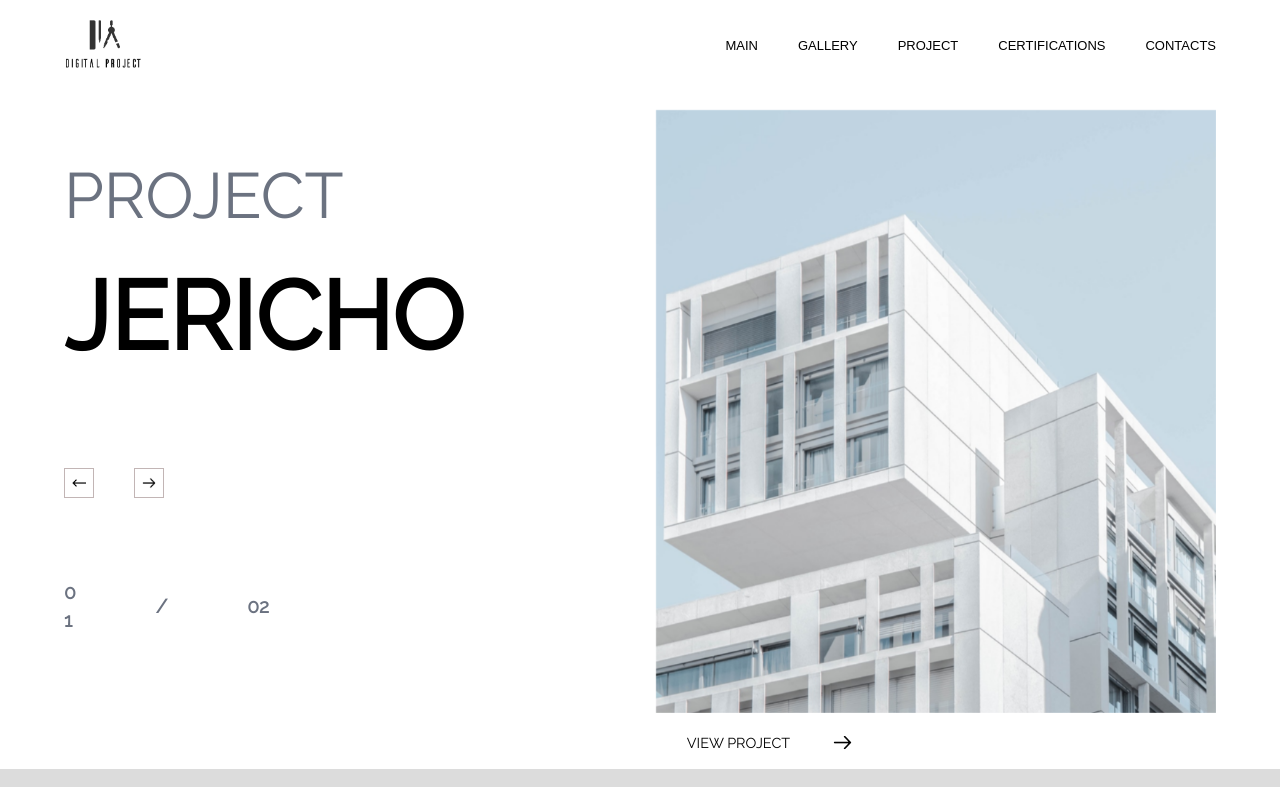
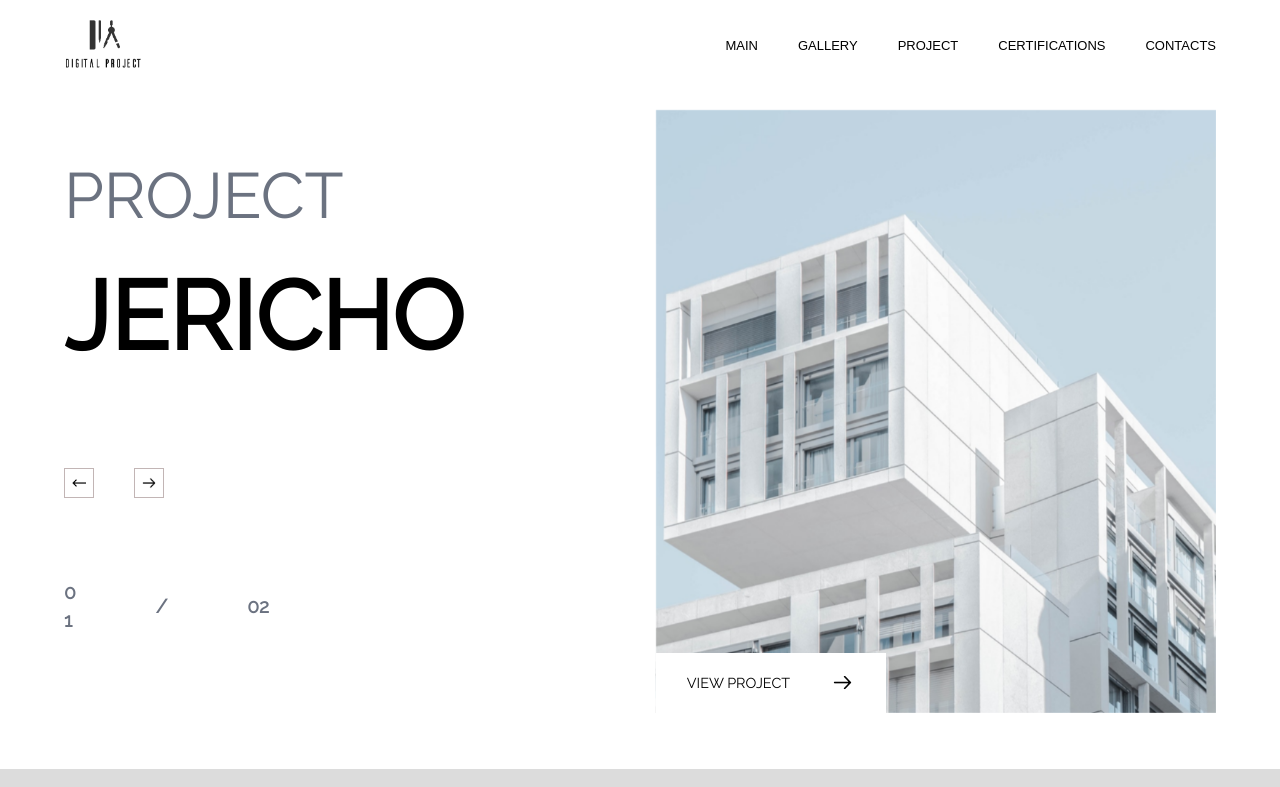
Before and after one commit to vader2k/Architect-project, a React (Vite) app in the folder architect_app/: page / in a window 1280 px wide. Shown: the top 787 px of the page. Built offline with nearby package versions, Linux system fonts and the light colour scheme; a web font is replaced by a local one.

Commit message:
fixed hero button

```diff
--- a/architect_app/src/index.css
+++ b/architect_app/src/index.css
@@ -98,7 +98,7 @@
 
 .hero-btn-holder{
   transform: translateY(100%);
-  animation: fadeInFromButtom 3s ease backwards;
+  animation: fadeInFromButtom 3s ease forwards;
 }
 
 @keyframes fadeInFromButtom {
```
